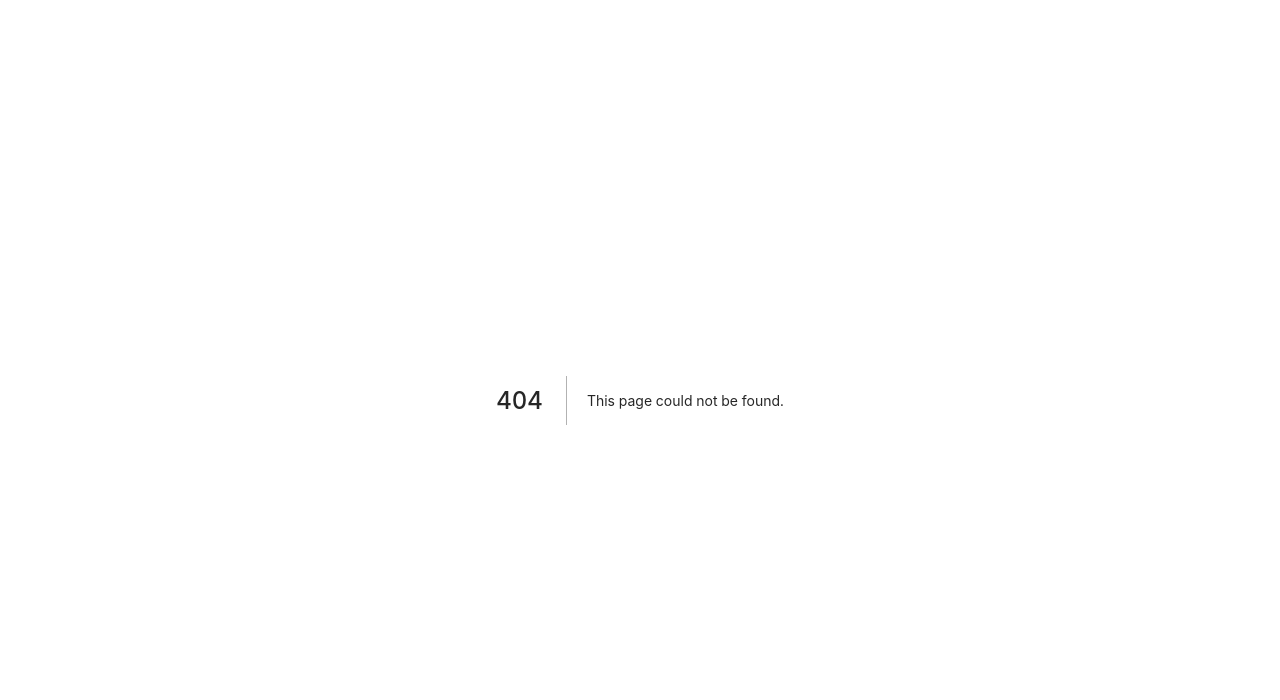
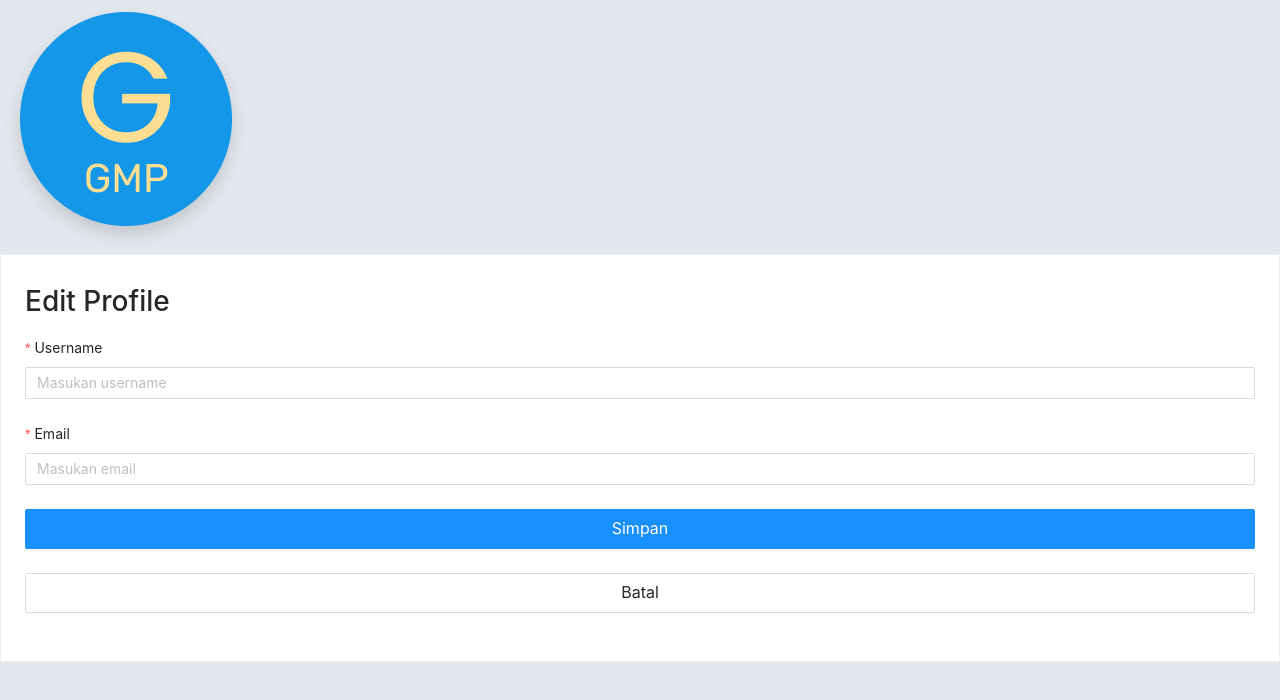
Before and after one commit to dystianen/gmp-frontend, a Next.js app: page /profile/1/edit_profile in a window 1280 px wide. Before the commit this address had no page. Shown: the top 700 px of the page. Built offline with nearby package versions, Linux system fonts and the light colour scheme; sample sign-in values are in the browser's storage.

Commit message:
fix: intregation api backend

```diff
--- a/package.json
+++ b/package.json
@@ -17,8 +17,8 @@
     "autoprefixer": "^10.4.7",
     "axios": "^0.27.2",
     "babel-plugin-import": "^1.13.5",
+    "clsx": "^1.2.1",
     "jwt-decode": "^3.1.2",
-    "clsx": "^1.2.1",
     "lodash": "^4.17.21",
     "mobx": "^6.6.1",
     "mobx-react-lite": "^3.4.0",
--- /dev/null
+++ b/pages/profile/[id]/edit_profile/index.js
@@ -0,0 +1,79 @@
+import { Button, Card, Form, Image, Input, message, Spin } from "antd";
+import { observer } from "mobx-react-lite"
+import Link from "next/link";
+import { useRouter } from "next/router";
+import { useState } from "react";
+import { userRepository } from "../../../../repository/users";
+
+const UpdateProfile = observer(() => {
+    const [isLoading, setIsLoading] = useState(false)
+    const [form] = Form.useForm();
+    const router = useRouter();
+    const { id } = router.query;
+
+    const label = (text) => (
+        <span className="font-bold">
+            {text}
+        </span>
+    )
+
+    const handleSubmit = async () => {
+        try {
+            const values = await form.validateFields();
+
+            const data = {
+                username: values.username,
+                email: values.email,
+                picProfile: values.picProfile,
+            }
+
+            await userRepository.api.updateProfile(id, data);
+            message.success('update Successfully');
+            setIsLoading(true)
+            await router.push('/profile')
+            setIsLoading(false)
+        } catch (err) {
+            console.log({err})
+            setIsLoading(false)
+            message.error(err.response.data.message[0]);
+        }
+    };
+
+    return (
+        <>
+            {/* <Spin> */}
+            <div className={'flex flex-col items-center h-screen max-w-lg mx-auto'}>
+                <div className={'flex justify-center items-center bg-[url("/assets/background/BG.png")] bg-center h-3/5 w-full'}>
+                    <Image className={'w-32'} src={'/assets/logo/logo.png'} preview={false}/>
+                </div>
+                <Card className={'w-full h-4/5 rounded-2xl -mt-10'}>
+                    <div className={'flex flex-col items-center mb-10'}>
+                        <h1 className={'text-xl font-bold'}>Edit Profile</h1>
+                    </div>
+                    <Form form={form} onFinish={handleSubmit} layout={'vertical'}>
+                        <Form.Item name={'username'} label={label('Username')} rules={[{
+                            required: true,
+                            message: "Please input Username!",
+                        }]}>
+                            <Input placeholder={'Masukan username'}/>
+                        </Form.Item>
+                        <Form.Item name={'email'} label={label('Email')} rules={[{
+                            required: true,
+                            message: "Please input Email!",
+                        }]}>
+                            <Input placeholder={'Masukan email'}/>
+                        </Form.Item>
+                        <Form.Item className={'text-center pt-5'}>
+                            <Button htmlType={'submit'} type={'primary'} className={'rounded-md'} size={'large'} block>Simpan</Button>
+                        </Form.Item>
+                        <Form.Item className={'text-center'}>
+                            <Button onClick={() => router.back()} htmlType={'submit'} className={'rounded-md mb-2 bg-[#ffc53d] text-white'} size={'large'} block>Batal</Button>
+                        </Form.Item>
+                    </Form>
+                </Card>
+            </div>
+        {/* </Spin> */}
+        </>
+    )
+})
+export default UpdateProfile;
```
